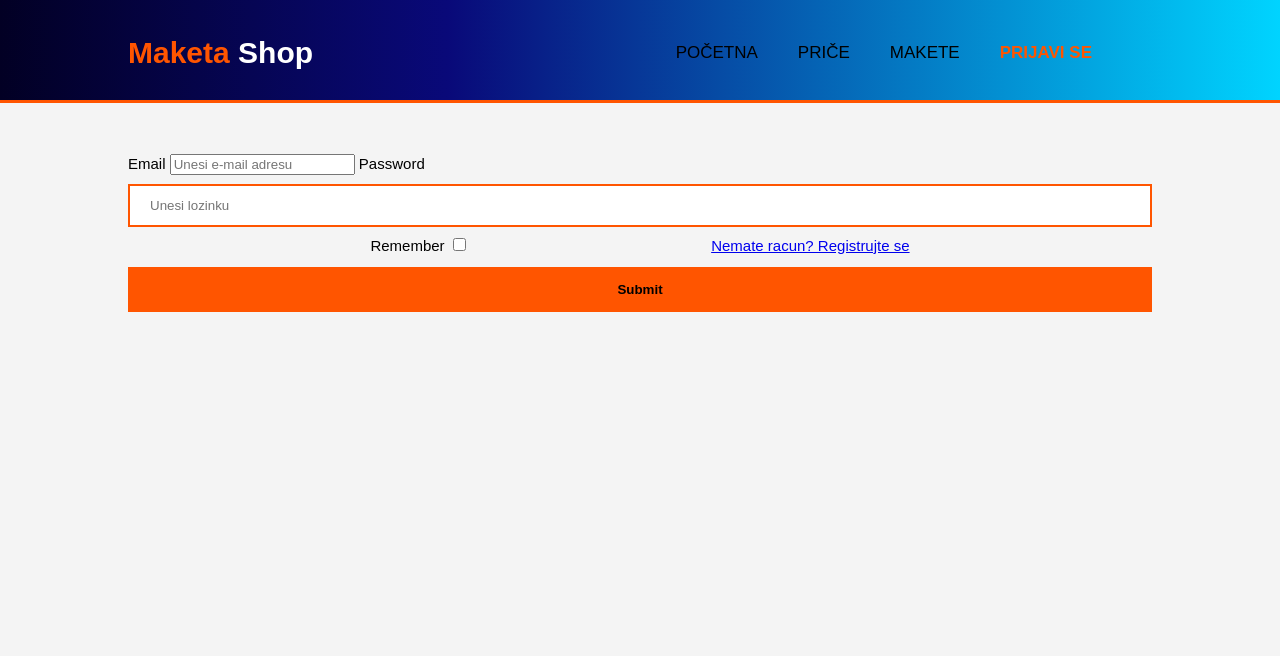
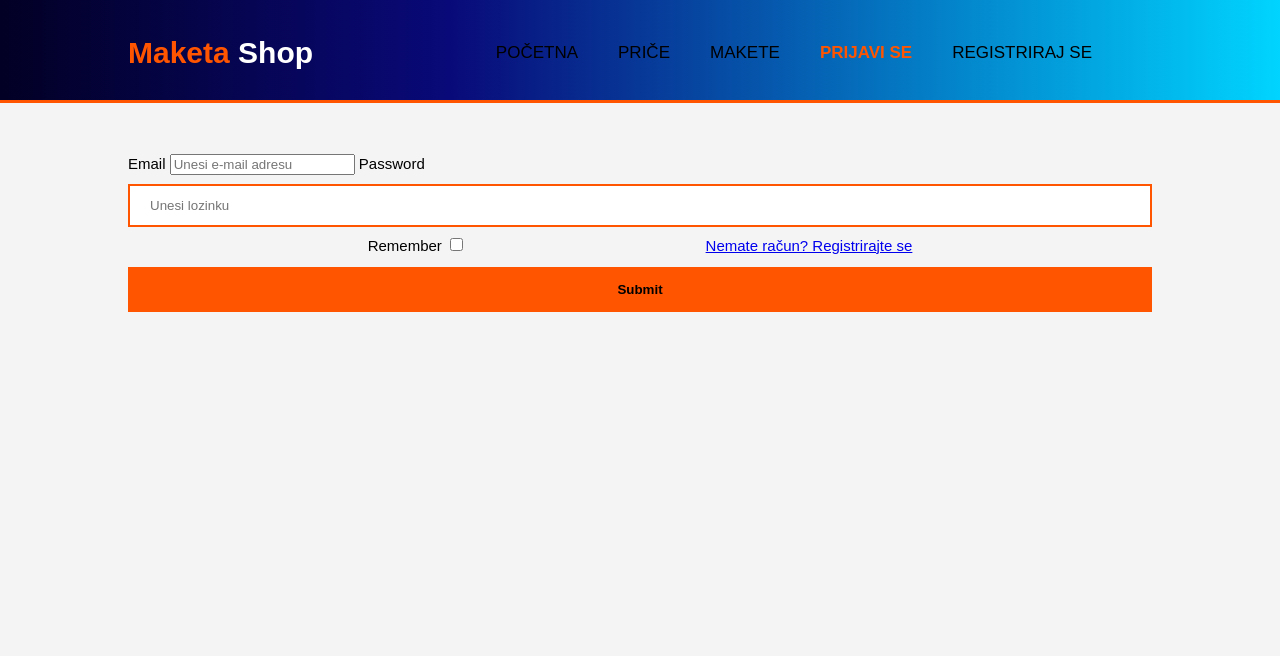
Before and after one commit to mm51593/PROGI_webapp, a Flask app: template app/templates/prijava.html in a window 1280 px wide. Shown: the top 656 px of the page. Run offline with Flask 2, Linux system fonts and the light colour scheme; the template is opened without the code that fills it: most values are stand-ins (such as "Sample title", 1, 10 or a date in 2020); form fields are guessed from the names that the template uses.

Commit message:
Osigurane redirekcije na login i register stranice

```diff
--- a/app/authentication/routes.py
+++ b/app/authentication/routes.py
@@ -29,7 +29,7 @@ def login():
         user = User.query.filter_by(email=login_form.email.data).first()
         if user and bcrypt.check_password_hash(user.password, login_form.password.data):
             login_user(user, remember=login_form.remember.data)
-            redirect('/')
+            return redirect('/')
     return render_template("prijava.html", title="Prijavi se", form=login_form)
 
 
--- a/app/templates/layout.html
+++ b/app/templates/layout.html
@@ -40,8 +40,12 @@
 								</div>
 							</div>
 						</li>
-						<li {% if active_page == "prijava" %} class="current" {% endif %}><a href="prijava.html">Prijavi se</a><li>
-
+						{% if not current_user.is_authenticated %}
+						<li {% if active_page == "prijava" %} class="current" {% endif %}><a href="{{ url_for('auth.login') }}">Prijavi se</a><li>
+						<li {% if active_page == "registracija" %} class="current" {% endif %}><a href="{{ url_for('auth.register') }}">Registriraj se</a> </li>
+						{% else %}
+						<li><a href="{{ url_for('auth.logout') }}">Odjavi se</a> </li>
+						{% endif %}
 					</ul>
 				</nav>
 			</div>
--- a/app/templates/prijava.html
+++ b/app/templates/prijava.html
@@ -15,9 +15,9 @@
 		<div class="flex-container">
 			<div>
 				{{ form.remember.label }}
-				{{ form.remember() }}
+				{{ form.remember(id="checkRemember") }}
 			</div>
-			<a href="registracija.html">Nemate racun? Registrujte se</a>
+			<a href="{{ url_for('auth.register') }}">Nemate račun? Registrirajte se</a>
 		</div>
 		{{ form.submit(class="main-button") }}
 	</div>
--- a/app/templates/registracija.html
+++ b/app/templates/registracija.html
@@ -1,5 +1,5 @@
 {% extends "layout.html" %}
-{% set active_page = "prijava" %}
+{% set active_page = "registracija" %}
 
 {% block content %}
 
```
